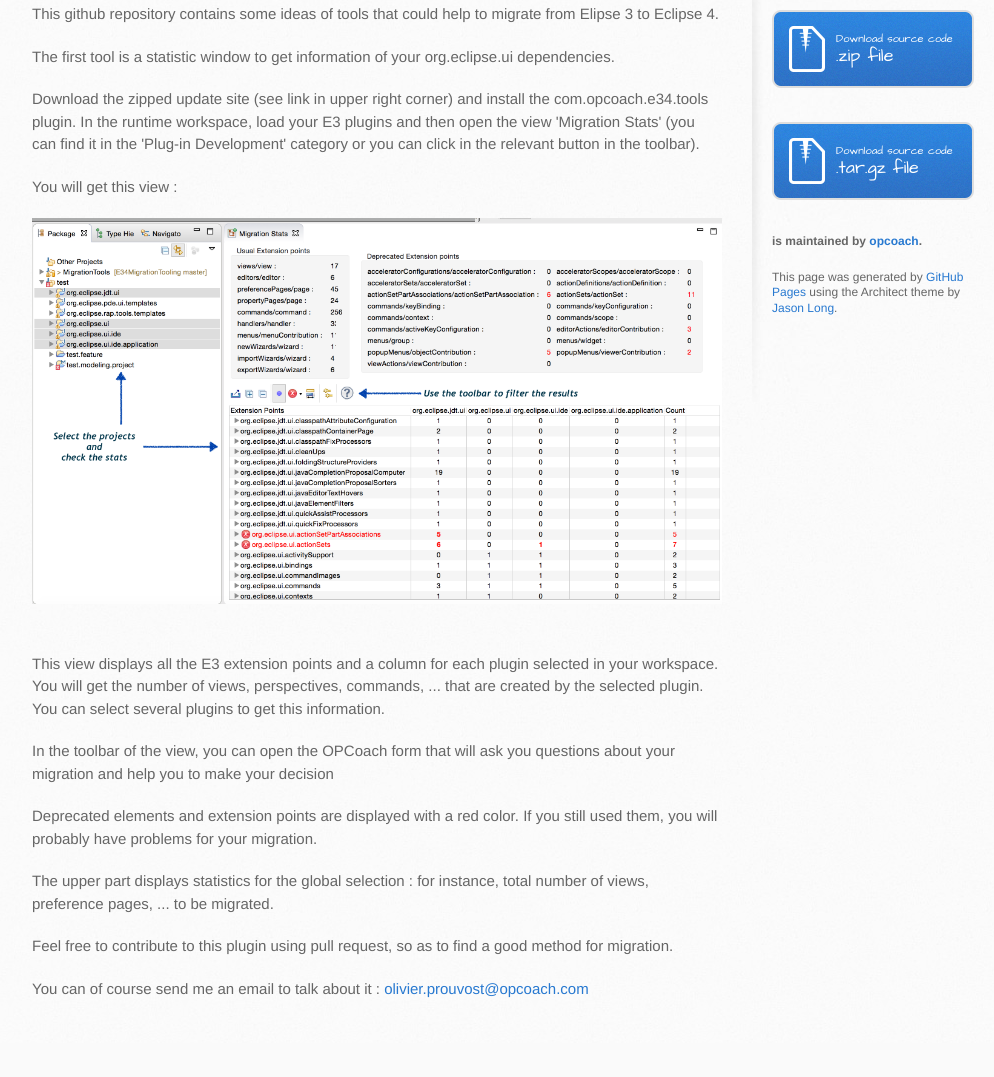
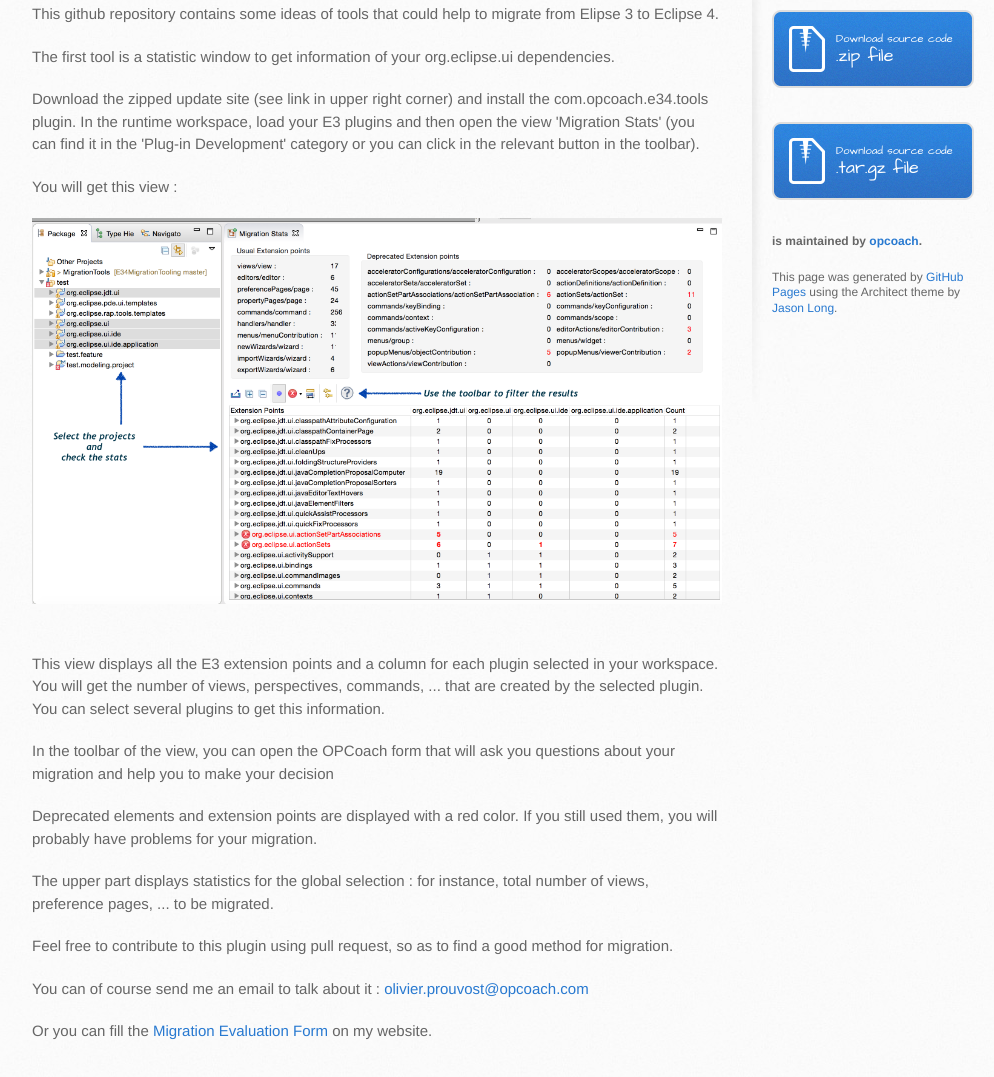
Before and after one commit to opcoach/E34MigrationTooling, a plain HTML site: page index.html in a window 1280 px wide. Shown: the part 440-1517 px from the top of the page, without its empty margins (138-1132 px from the left). Before the commit the page ends 1483 px from the top, so only its background shows below. Drawn offline with Linux system fonts and the light colour scheme.

Commit message:
Add link to the form

```diff
--- a/index.html
+++ b/index.html
@@ -55,6 +55,7 @@
 <p>Feel free to contribute to this plugin using pull request, so as to find a good method for migration. </p>
 
 <p>You can of course send me an email to talk about it : <a href="mailto:olivier.prouvost@opcoach.com">olivier.prouvost@opcoach.com</a></p>
+<p>Or you can fill the <a href="http://www.opcoach.com/migration-evaluation-form/">Migration Evaluation Form</a> on my website.
         </section>
 
         <aside id="sidebar">
```
